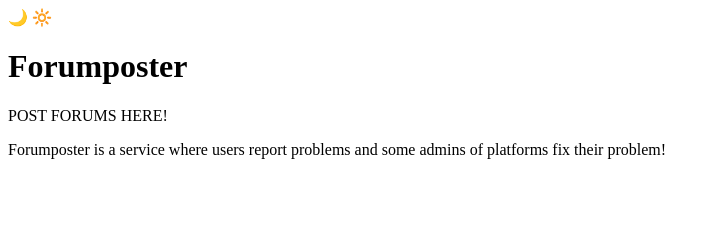
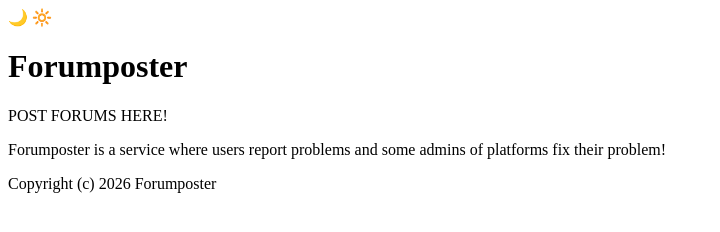
Before and after one commit to mrmichaelchapo-del/forumposter, a plain HTML site: page index.html in a window 1280 px wide. Shown: the whole page, without its empty margins (0-720 px from the left). Drawn offline with Linux system fonts and the light colour scheme.

Commit message:
Update index.html

```diff
--- a/index.html
+++ b/index.html
@@ -40,3 +40,8 @@ function toggleLightMode() {
 <script>
 console.log("Hello! Welcome to Forumposter. On this site, you can post forums and share projects to let people fix it. Want to log in? Let's start solving problems!")
 </script>
+<footer>
+Copyright (c) 2026 Forumposter
+</footer>
+<body>
+<html>
```
